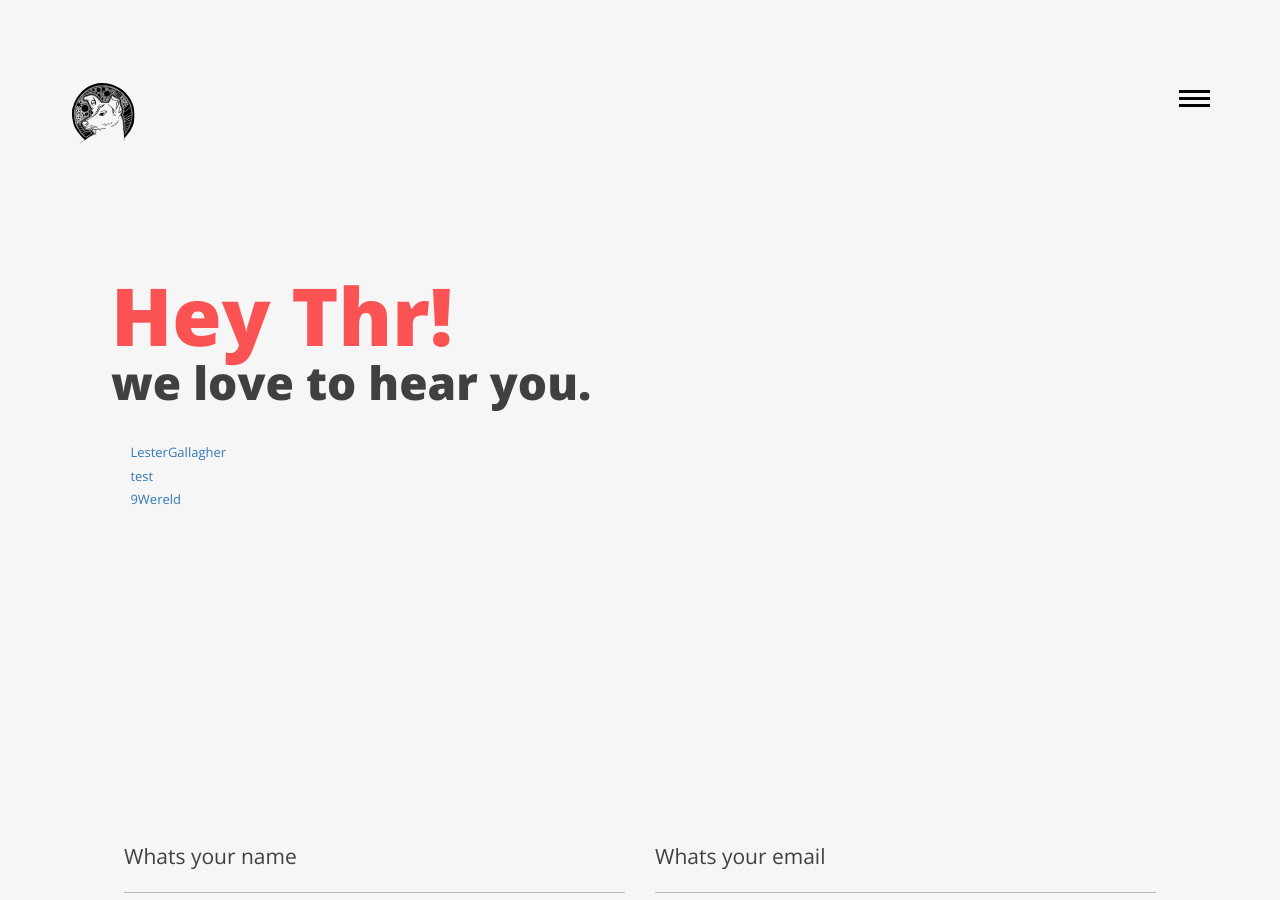
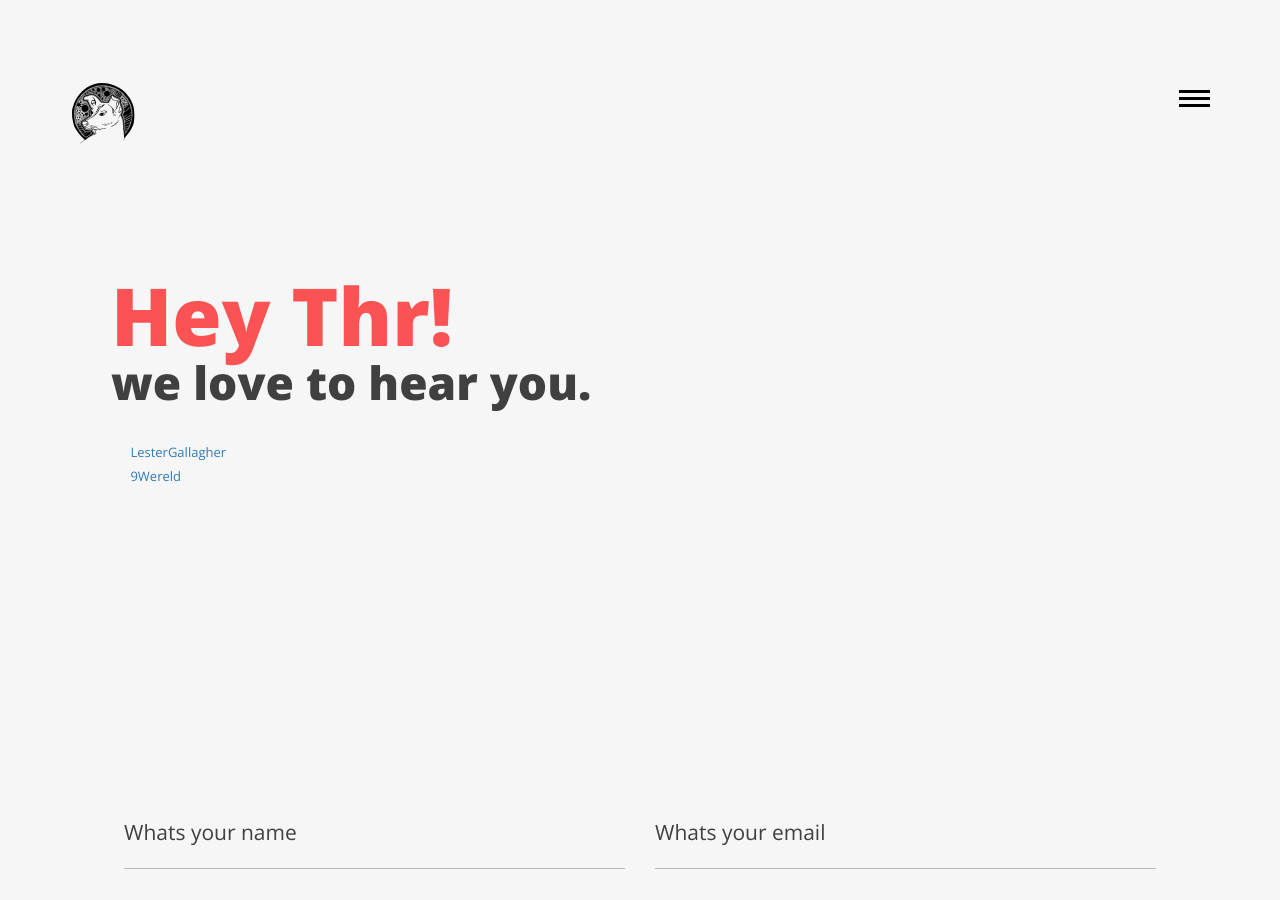
Before and after one commit to LesterGallagher/LesterGallagher.github.io, a Jekyll site: the page built from contact.html, in a window 1280 px wide and 900 px high. Built offline with Jekyll 4.4.1, drawn with Linux system fonts in a browser that asks for light colours.

Commit message:
Updated Config

```diff
--- a/_config.yml
+++ b/_config.yml
@@ -39,7 +39,7 @@ flickr_username:
 github_username: LesterGallagher
 instagram_username:
 linkedin_username:
-pinterest_username: test
+pinterest_username:
 twitter_username:
 youtube_username: 9Wereld
 googleplus_username:
@@ -49,12 +49,12 @@ facebook:
   admins:
 webmaster_verifications:
   google: 1234
-  bing: 1234
-  alexa: 1234
-  yandex: 1234
-  baidu: 1234
+  bing:
+  alexa:
+  yandex:
+  baidu:
 twitter:
-  username: test
+  username:
 url: https://esstudio.site
 enforce_ssl: esstudio.site
 plugins:
```
